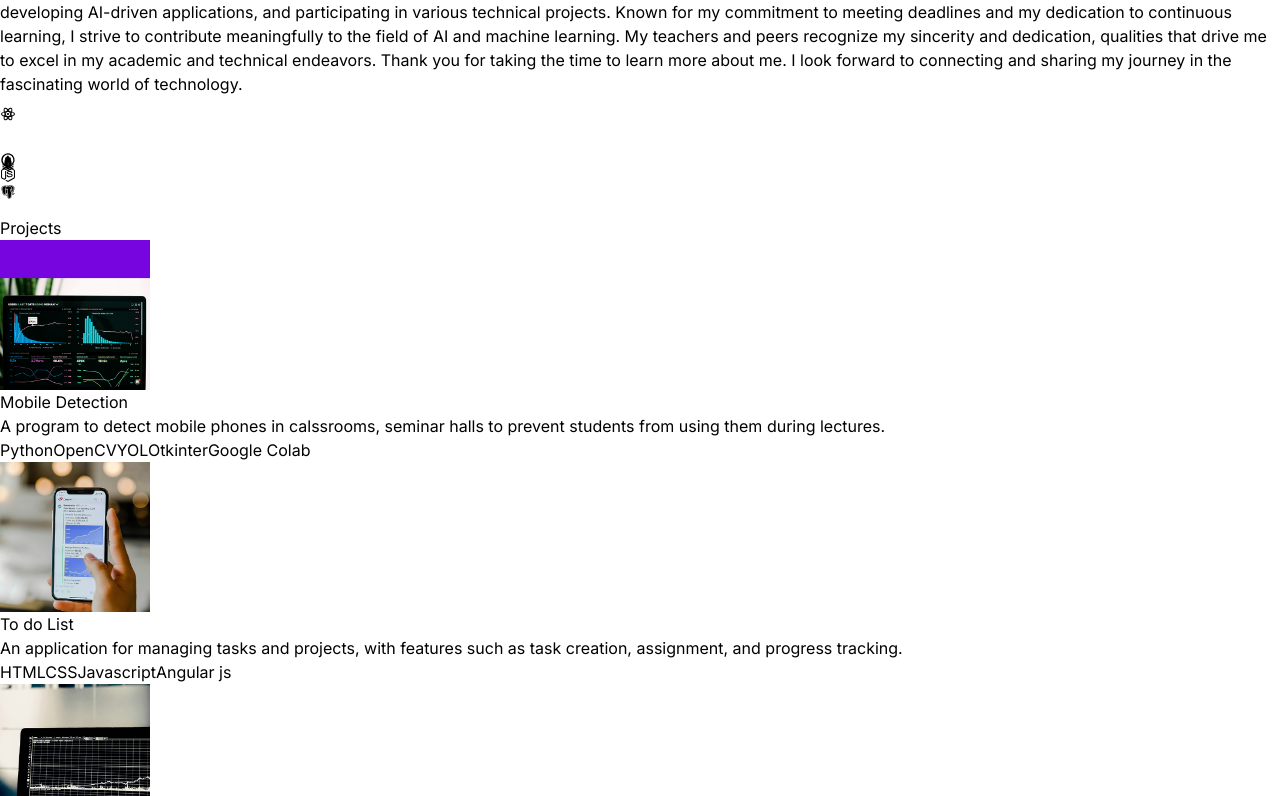
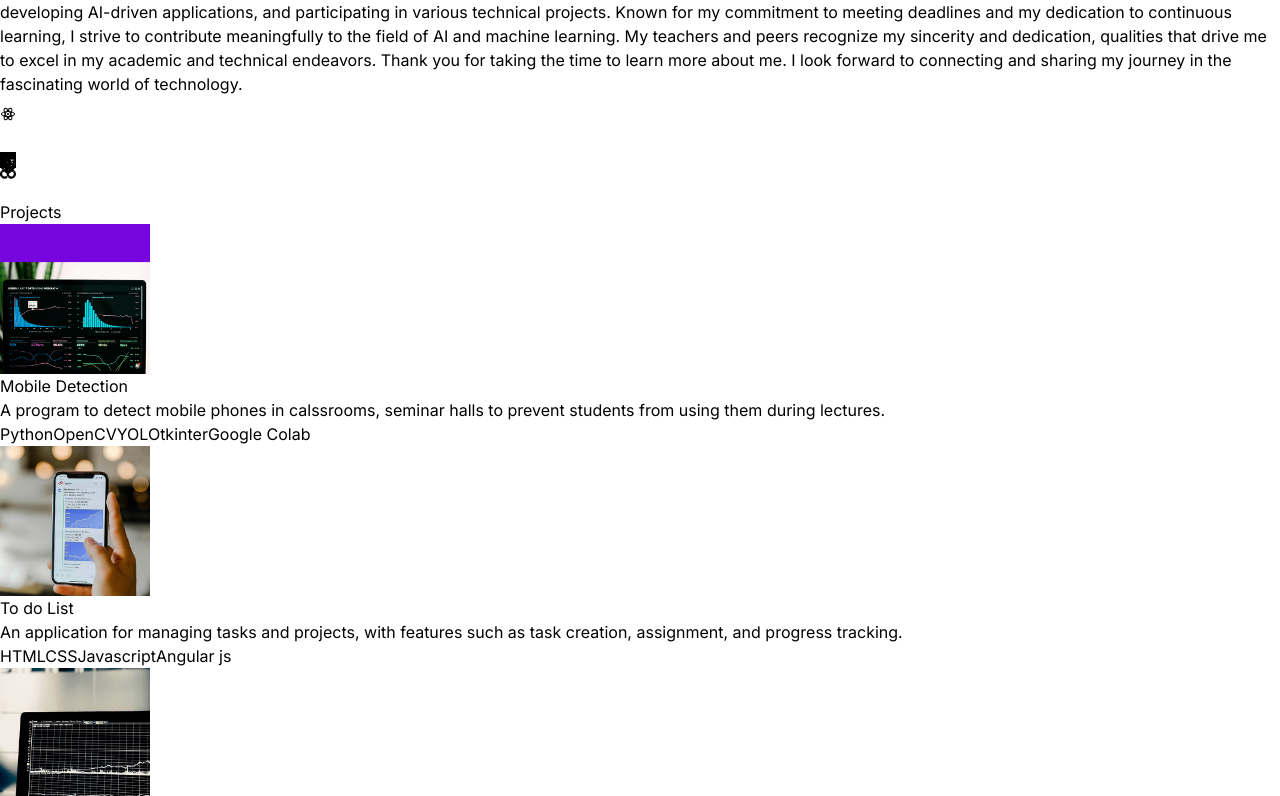
Before and after one commit to Jitenndra03/Portfolio, a React (Vite) app: page / in a window 1280 px wide. Shown: the part 3084-3880 px from the top of the page. Built offline with nearby package versions, Linux system fonts and the light colour scheme.

Commit message:
Rectify the alignment issues

```diff
--- a/src/components/About.jsx
+++ b/src/components/About.jsx
@@ -14,15 +14,15 @@ const About = () => {
         whileInView={{opacity:1, x:0}}
         initial={{opacity:0, x: -100}}
         transition={{duration:0.5}}
-        className="w-full lg:w-1/2 lg:p-8 flex items-center justify-center">
-          <img className="rounded-2xl" src={aboutImg} alt="about" />
+        className="w-full lg:w-1/2 lg:p-8 flex items-center justify-center px-6">
+          <img className="rounded-2xl w-full max-w-sm" src={aboutImg} alt="about" />
         </motion.div>
         <motion.div
         whileInView={{opacity: 1, x: 0}}
         initial={{opacity: 0, x: 100}}
         transition={{duration: 0.5}}
         className="w-full lg:w-1/2 lg:p-8 flex items-center justify-center lg:justify-start">
-          <p className="my-2 max-w-xl py-6">{ABOUT_TEXT}</p>
+          <p className="my-2 max-w-xl py-6 px-6">{ABOUT_TEXT}</p>
         </motion.div>
       </div>
     </div>
--- a/src/components/Contacts.jsx
+++ b/src/components/Contacts.jsx
@@ -7,8 +7,8 @@ const Contacts = () => {
         whileInView={{opacity:1, y:0}}
         initial={{opacity: 0, y: -100}}
         transition={{duration: 0.5}}
-        className="my-10 text-center text-4xl">Get in Touch</motion.h1>
-        <div className="text-center tracking-tighter">
+        className="my-10 text-center text-4xl px-6">Get in Touch</motion.h1>
+        <div className="text-center tracking-tighter px-6">
             <motion.p
             whileInView={{opacity:1, x:0}}
             initial={{opacity: 0, x: -100}}
--- a/src/components/Hero.jsx
+++ b/src/components/Hero.jsx
@@ -15,15 +15,15 @@ const container = (delay) => ({
 
 const Hero = () => {
   return (
-    <div className="border-b border-neutral-900 pb-8 lg:pb-16">
+    <div className="border-b border-neutral-900 pb-8 lg:pb-16 ">
       <div className="flex flex-wrap">
         <div className="w-full lg:w-1/2">
-          <div className="flex flex-col items-center lg:items-start">
+          <div className="flex flex-col items-center lg:items-start ">
             <motion.h1
               variants={container(0)}
               initial="hidden"
               animate="visible"
-              className="pb-8 px-6 text-6xl font-thin tracking-tight lg:mt-16 lg:text-8xl"
+              className="pb-8 px-6 text-5xl font-thin tracking-tight lg:mt-16 lg:text-8xl"
             >
               Jitendra Singh
             </motion.h1>
@@ -39,20 +39,20 @@ const Hero = () => {
               variants={container(1)}
               initial="hidden"
               animate="visible"
-              className="my-2 max-w-xl px-8 py-6 font-light tracking-tighter"
+              className="my-2 max-w-xl px-6 py-6 font-light tracking-tighter"
             >
               {HERO_CONTENT}
             </motion.p>
           </div>
         </div>
         <div className="w-full lg:w-1/2 lg:pl-8">
-          <div className="flex justify-center lg:justify-start pr-4">
+          <div className="flex justify-center lg:justify-start pr-6 px-6">
             <motion.img
               initial={{ x: 100, opacity: 0 }}
               animate={{ x: 0, opacity: 1 }}
               transition={{ duration: 1, delay: 1.2 }}
               src={profilePic}
-              className="rounded-2xl"
+              className="rounded-2xl w-full max-w-md"
               alt="Jitendra Singh"
             />
           </div>
--- a/src/components/Projects.jsx
+++ b/src/components/Projects.jsx
@@ -8,10 +8,10 @@ const Projects = () => {
       whileInView={{opacity:1, y:0}}
       initial={{opacity: 0, y: -100}}
       transition={{duration: 0.5}}
-      className="my-20 text-center text-4xl">Projects</motion.h1>
+      className="my-20 text-center text-4xl px-6">Projects</motion.h1>
       <div>
         {PROJECTS.map((project, index) => (
-          <div key={index} className="mb-8 flex flex-wrap lg:justify-center">
+          <div key={index} className="mb-8 flex flex-wrap lg:justify-center px-6">
             <motion.div
             whileInView={{opacity:1, x:0}}
             initial={{opacity: 0, x: -100}}
--- a/src/components/Technologies.jsx
+++ b/src/components/Technologies.jsx
@@ -1,17 +1,14 @@
 import { RiReactjsLine } from "react-icons/ri";
-import { TbBrandNextjs } from "react-icons/tb";
-import { SiMongodb } from "react-icons/si";
-import { DiRedis } from "react-icons/di";
-import { FaNodeJs } from "react-icons/fa";
-import { BiLogoPostgresql } from "react-icons/bi";
-import {motion} from "framer-motion";
+import { SiJavascript, SiNumpy, SiGooglecolab } from "react-icons/si";
+import { FaPython } from "react-icons/fa";
+import { motion } from "framer-motion";
 
 const iconVariants = (duration) => ({
   initial: { y: -10 },
   animate: {
-      y: [20, -20], // Increased movement
+    y: [20, -20],
     transition: {
-        duration: duration, // Consider durations between 5 and 10 seconds
+      duration: duration,
       ease: "linear",
       repeat: Infinity,
       repeatType: "reverse",
@@ -19,62 +16,71 @@ const iconVariants = (duration) => ({
   },
 });
 
-
 const Technologies = () => {
   return (
     <div className="border-b border-neutral-800 pb-24">
       <motion.h1
-         whileInView={{opacity:1, y:0}}
-         initial={{opacity: 0, x: -100}}
-         transition={{duration: 1.5}}
-        className="my-20 text-center text-4xl">Technologies</motion.h1>
+        whileInView={{ opacity: 1, y: 0 }}
+        initial={{ opacity: 0, x: -100 }}
+        transition={{ duration: 1.5 }}
+        className="my-20 w-full pl-44 text-center text-4xl"
+      >
+        Technologies
+      </motion.h1>
       <motion.div
-        whileInView={{opacity:1, x:0}}
-        initial={{opacity: 0, x: -100}}
-        transition={{duration: 1.5}}
-        className="flex flex-wrap items-center justify-center gap-4">
+        whileInView={{ opacity: 1, x: 0 }}
+        initial={{ opacity: 0, x: -100 }}
+        transition={{ duration: 1.5 }}
+        className="flex flex-wrap items-center justify-center gap-4 px-2"
+      >
         <motion.div
-            variants ={iconVariants(2)}
+          variants={iconVariants(2)}
           initial="initial"
           animate="animate"
-            className="rounded-2xl border-4 border-neutral-800 p-4">
+          className="rounded-2xl border-4 border-neutral-800 p-4"
+        >
           <RiReactjsLine className="text-7xl text-cyan-400" />
         </motion.div>
         <motion.div
-            variants ={iconVariants(3)}
+          variants={iconVariants(3)}
           initial="initial"
           animate="animate"
-            className="rounded-2xl border-4 border-neutral-800 p-4">
-                <TbBrandNextjs className="text-7xl" />
+          className="rounded-2xl border-4 border-neutral-800 p-4"
+        >
+          <SiJavascript className="text-7xl text-orange-500" />
         </motion.div>
         <motion.div
-            variants ={iconVariants(4)}
+          variants={iconVariants(4)}
           initial="initial"
           animate="animate"
-            className="rounded-2xl border-4 border-neutral-800 p-4">
-                <SiMongodb className="text-7xl text-green-500" />
+          className="rounded-2xl border-4 border-neutral-800 p-4"
+        >
+          <SiNumpy className="text-7xl text-blue-500" />
         </motion.div>
         <motion.div
-            variants ={iconVariants(5)}
+          variants={iconVariants(5)}
           initial="initial"
           animate="animate"
-            className="rounded-2xl border-4 border-neutral-800 p-4">
-                <DiRedis className="text-7xl text-red-700" />
+          className="rounded-2xl border-4 border-neutral-800 p-4"
+        >
+          <FaPython className="text-7xl text-blue-400" />
         </motion.div>
         <motion.div
-            variants ={iconVariants(6)}
+          variants={iconVariants(6)}
           initial="initial"
           animate="animate"
-            className="rounded-2xl border-4 border-neutral-800 p-4">
-                <FaNodeJs className="text-7xl text-green-500" />
+          className="rounded-2xl border-4 border-neutral-800 p-4"
+        >
+          <SiGooglecolab className="text-7xl text-yellow-500" />
         </motion.div>
-            <motion.div
-            variants ={iconVariants(7)}
+        {/* <motion.div
+          variants={iconVariants(7)}
           initial="initial"
           animate="animate"
-            className="rounded-2xl border-4 border-neutral-800 p-4">
-                <BiLogoPostgresql className="text-7xl text-sky-700" />
-            </motion.div>
+          className="rounded-2xl border-4 border-neutral-800 p-4"
+        >
+          <SiPandas className="text-7xl text-purple-500" />
+        </motion.div> */}
       </motion.div>
     </div>
   );
```
Lines whose indentation alone changed are shown as unchanged.
